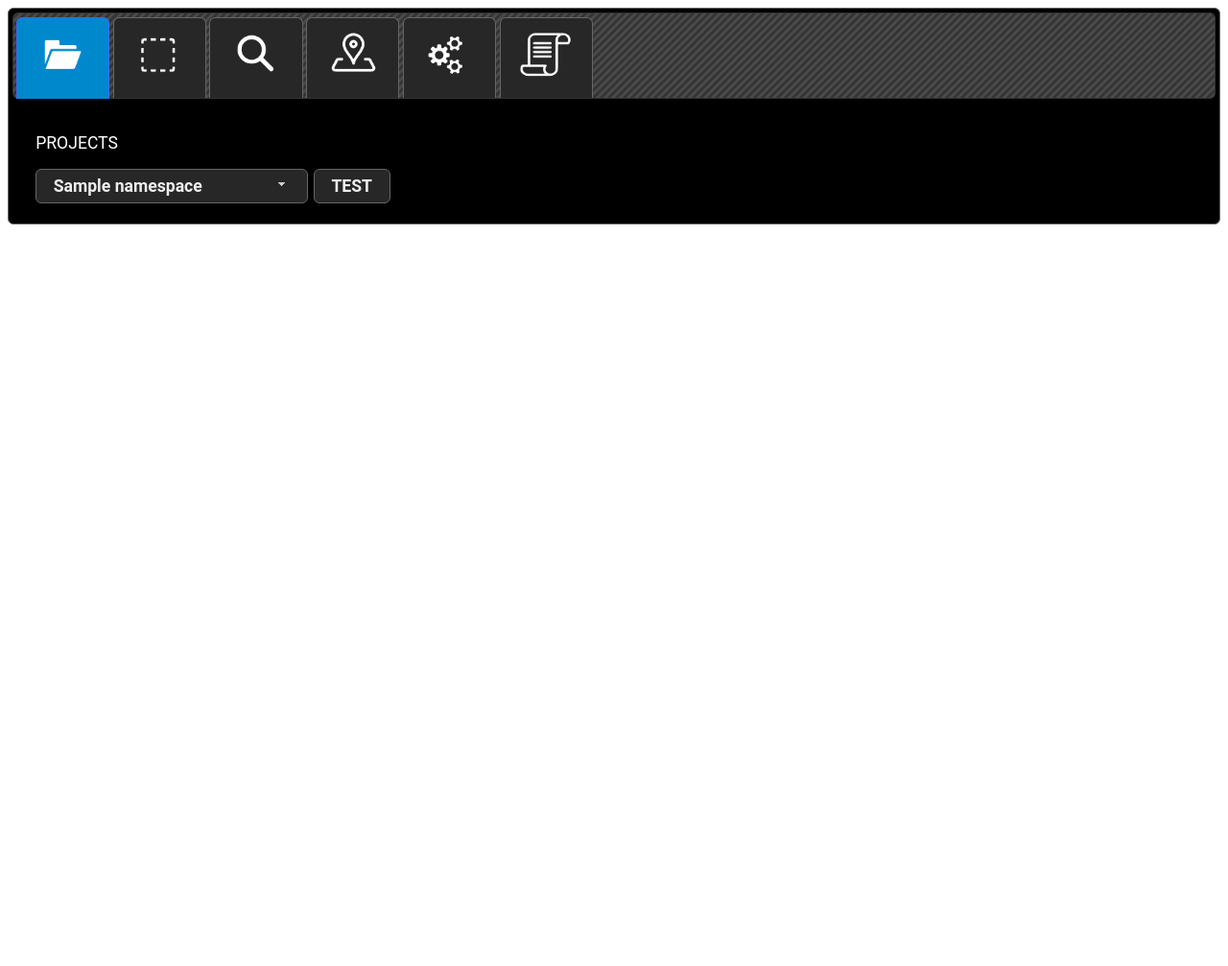
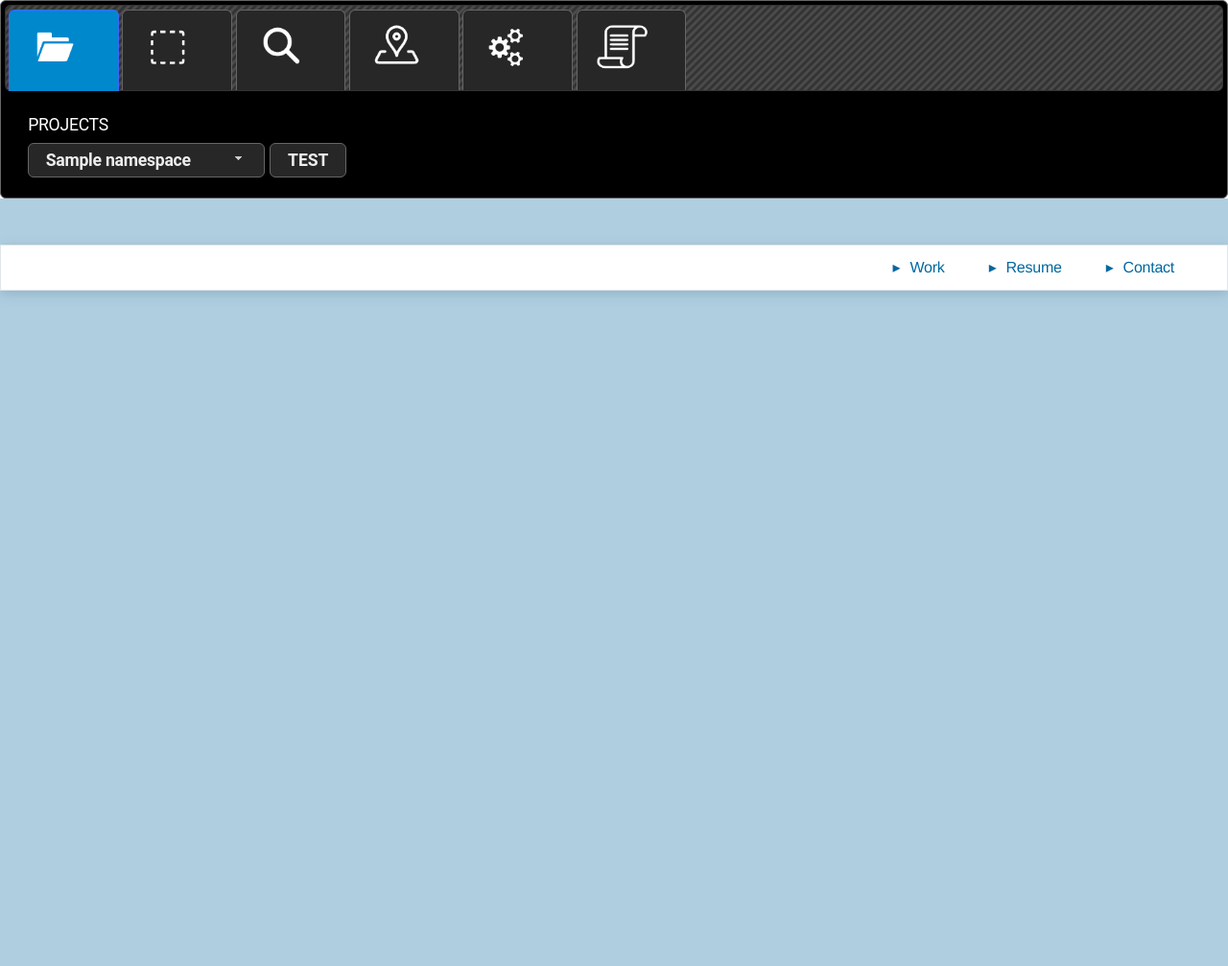
Before and after one commit to menchelab/Analytics_Module, a Flask app: template templates/dd_dash.html in a window 1280 px wide. Shown: the whole page at 96% size. Before the commit the page ends 234 px from the top, so only its background shows below. Run offline with Flask 2, Linux system fonts and the light colour scheme; the template is opened without the code that fills it: most values are stand-ins (such as "Sample title", 1, 10 or a date in 2020); data that the repository does not hold is empty; parts of the project's set-up code (start-up, migrations or seed data) failed here and were passed over; some libraries are stand-ins or nearby versions.

Commit message:
placeholder for taxonomy dropdown

```diff
--- /dev/null
+++ b/static/css/dropdown.css
@@ -0,0 +1,389 @@
+/* This plugin is getting overhauled. */
+/* It's getting written in CoffeeScript. */
+/* It will be fully accessible. */
+/* It will have arrow keybindings. */
+/* The SCSS will be provided here. */
+
+/* Compiled SCSS */
+
+@viewport {
+  width: device-width;
+  zoom: 1;
+}
+
+* {
+  margin: 0;
+  border: 0;
+  padding: 0;
+  word-wrap: break-word;
+  box-sizing: border-box;
+  -webkit-transform: translateZ(0);
+  transform: translateZ(0);
+}
+
+*:focus {
+  outline-offset: -0.5em;
+  outline-width: 0.25em;
+}
+
+a {
+  text-decoration: none;
+}
+
+a:hover {
+  cursor: pointer;
+}
+
+* {
+  -webkit-font-smoothing: antialiased;
+  -moz-osx-font-smoothing: grayscale;
+}
+
+body {
+  font-family: "Helvetica Neue", "Helvetica", "Arial", sans-serif;
+  line-height: 2;
+}
+
+ul,
+ol {
+  margin-top: 1em;
+  list-style-position: inside;
+}
+
+li::before {
+  content: '';
+  padding-left: 1em;
+}
+
+body {
+  min-width: 320px;
+}
+
+.center {
+  width: 100%;
+  max-width: 120em;
+  margin: auto;
+}
+
+[class^='grid-'] {
+  display: -webkit-box;
+  display: -webkit-flex;
+  display: -ms-flexbox;
+  display: flex;
+  -webkit-flex-wrap: wrap;
+  -ms-flex-wrap: wrap;
+  flex-wrap: wrap;
+  -webkit-box-pack: justify;
+  -webkit-justify-content: space-between;
+  -ms-flex-pack: justify;
+  justify-content: space-between;
+}
+
+[class^='column-'] {
+  width: 100%;
+}
+
+html {
+  overflow-x: hidden;
+}
+
+.menu {
+  -webkit-user-select: none;
+  -moz-user-select: none;
+  -ms-user-select: none;
+  user-select: none;
+  white-space: nowrap;
+}
+
+@media (min-width: 960px) {
+  .menu {
+    padding-right: 1.5em;
+    padding-left: 1.5em;
+  }
+}
+
+.menu ul {
+  margin: 0;
+  display: -webkit-box;
+  display: -webkit-flex;
+  display: -ms-flexbox;
+  display: flex;
+  -webkit-box-orient: horizontal;
+  -webkit-box-direction: normal;
+  -webkit-flex-direction: row;
+  -ms-flex-direction: row;
+  flex-direction: row;
+}
+
+.menu li {
+  list-style: none;
+}
+
+.menu li::before {
+  content: none;
+  padding: 0;
+}
+
+.menu li ul {
+  display: block;
+}
+
+.menu a {
+  display: block;
+  height: 3em;
+  line-height: 3em;
+  padding-right: 2em;
+  padding-left: 2em;
+}
+
+.menu a[href='#']::before {
+  content: '▸';
+  display: block;
+  width: 1.5em;
+  height: 1.5em;
+  position: absolute;
+  top: 0.75em;
+  left: 0.375em;
+  line-height: 1.5em;
+  text-align: center;
+  -webkit-transition: -webkit-transform 0.25s;
+  transition: transform 0.25s;
+}
+
+.menu a[href='#'].toggled::before {
+  -webkit-transform: rotate(90deg);
+  -ms-transform: rotate(90deg);
+  transform: rotate(90deg);
+}
+
+.column-menu-left,
+.column-menu-right {
+  display: -webkit-box;
+  display: -webkit-flex;
+  display: -ms-flexbox;
+  display: flex;
+  -webkit-box-flex: 1;
+  -webkit-flex: 1;
+  -ms-flex: 1;
+  flex: 1;
+  height: 3em;
+}
+
+.column-menu-right {
+  -webkit-box-pack: end;
+  -webkit-justify-content: flex-end;
+  -ms-flex-pack: end;
+  justify-content: flex-end;
+}
+
+.menu-icons a {
+  background-size: 50%;
+  background-repeat: no-repeat;
+  background-position: center;
+}
+
+@media (max-width: 960px) {
+  .menu-drawer {
+    display: block;
+    width: 100%;
+    height: calc(100vh - 6em) !important;
+    position: absolute;
+    top: 3em;
+  }
+}
+
+.menu-drawer.toggled {
+  -webkit-transform: translate(-100%, 0);
+  -ms-transform: translate(-100%, 0);
+  transform: translate(-100%, 0);
+}
+
+@media (min-width: 960px) {
+  .menu-drawer.toggled {
+    -webkit-transform: translate(0%, 0);
+    -ms-transform: translate(0%, 0);
+    transform: translate(0%, 0);
+  }
+}
+
+.menu-drawer ul {
+  -webkit-box-orient: vertical;
+  -webkit-box-direction: normal;
+  -webkit-flex-direction: column;
+  -ms-flex-direction: column;
+  flex-direction: column;
+}
+
+@media (min-width: 960px) {
+  .menu-drawer ul {
+    -webkit-box-orient: horizontal;
+    -webkit-box-direction: normal;
+    -webkit-flex-direction: row;
+    -ms-flex-direction: row;
+    flex-direction: row;
+  }
+}
+
+@media (min-width: 960px) {
+  .menu-drawer li {
+    position: relative;
+  }
+}
+
+.menu-drawer li ul {
+  visibility: hidden;
+  height: 0;
+  min-width: 100%;
+  opacity: 0;
+  overflow: hidden;
+  -webkit-box-orient: vertical;
+  -webkit-box-direction: normal;
+  -webkit-flex-direction: column;
+  -ms-flex-direction: column;
+  flex-direction: column;
+}
+
+@media (min-width: 960px) {
+  .menu-drawer li ul {
+    position: absolute;
+    top: 3em;
+    right: 0;
+  }
+}
+
+.menu-drawer li ul.toggled {
+  visibility: visible;
+  opacity: 1;
+}
+
+@media (min-width: 960px) {
+  .menu-drawer li ul ul {
+    position: relative;
+    top: 0;
+  }
+}
+
+.menu-button {
+  visibility: visible;
+}
+
+@media (min-width: 960px) {
+  .menu-button {
+    visibility: hidden;
+  }
+}
+
+@media (max-width: 960px) {
+  .page.opened {
+    -webkit-transform: translate(-50%, 0);
+    -ms-transform: translate(-50%, 0);
+    transform: translate(-50%, 0);
+  }
+}
+
+* {
+  -webkit-transition-property: height margin -webkit-transform opacity color background;
+  transition-property: height margin transform opacity color background;
+  -webkit-transition-duration: 0.25s;
+  transition-duration: 0.25s;
+}
+
+.menu {
+  box-shadow: 0 0.125em 0.5em rgba(0, 51, 79, 0.0625), 0 0.25em 1em rgba(0, 51, 79, 0.125), inset 0 0 0 1px rgba(0, 51, 79, 0.125);
+  background-color: #FFF;
+}
+
+@media (min-width: 960px) {
+  .menu ul ul {
+    border-radius: 0.5em;
+    box-shadow: 0 0.125em 0.5em rgba(0, 51, 79, 0.0625), 0 0.25em 1em rgba(0, 51, 79, 0.125), inset 0 0 0 1px rgba(0, 51, 79, 0.125);
+    background-color: #FFF;
+  }
+}
+
+@media (min-width: 960px) {
+  .menu ul ul.toggled {
+    margin-top: 0.375em;
+  }
+}
+
+.menu ul ul ul {
+  background-color: rgba(0, 103, 159, 0.1875);
+}
+
+@media (min-width: 960px) {
+  .menu ul ul ul {
+    border-radius: 0;
+    box-shadow: none;
+  }
+}
+
+.menu ul ul ul.toggled {
+  margin-top: auto;
+}
+
+.menu a {
+  color: #00679f;
+}
+
+.menu a:hover,
+.menu a:focus {
+  color: #FFF;
+  background-color: rgba(0, 103, 159, 0.625) !important;
+}
+
+.menu a:focus {
+  outline: none;
+}
+
+.menu a.toggled {
+  color: #FFF;
+  background-color: rgba(0, 103, 159, 0.625);
+}
+
+.menu-button::after {
+  display: block;
+  content: '≡';
+  -webkit-transform: scale(2.5, 2);
+  -ms-transform: scale(2.5, 2);
+  transform: scale(2.5, 2);
+}
+
+@media (max-width: 960px) {
+  .menu-drawer {
+    background-color: #FFF;
+    box-shadow: 0 0.125em 0.5em rgba(0, 51, 79, 0.0625), 0 0.25em 1em rgba(0, 51, 79, 0.125), inset 0 0 0 1px rgba(0, 51, 79, 0.125);
+  }
+}
+
+.menu {
+  width: 100%;
+  margin-top: 3em;
+  position: absolute;
+  z-index: 1;
+}
+
+.menu.scrolled {
+  margin-top: 0;
+  position: fixed;
+}
+
+.menu.animated {
+  background-color: #000;
+}
+
+body {
+  height: 100vh;
+  font-family: 'Helvetica Neue', 'Helvetica', 'Arial', sans-serif;
+  letter-spacing: -0.01563em;
+  background-position: center;
+  background-repeat: no-repeat;
+  background-size: cover;
+}
+
+.page {
+  width: 100vw;
+  height: 100vh;
+  position: fixed;
+  background-color: rgba(127, 179, 207, 0.625);
+}
--- a/static/js/MyUi.js
+++ b/static/js/MyUi.js
@@ -5,6 +5,7 @@
 // add MAPPINGS TO UI ELEMENTS HERE //
 
 $(document).ready(function () {
+  $('#menu').dropdown();
 
 
   //LOAD NAMESPACE MENU TAB 1
@@ -92,7 +93,6 @@ $(function () {
         $("#LoadSelection").click(function (event) {
             event.preventDefault();
             logger($("#selectMode").val() + " " + $("#selections").val() );
-            //ActivateVRkeyboard("test");
         });
     });
 
@@ -105,9 +105,12 @@ $(function () {
         event.preventDefault();
 
         ActivateVRkeyboard("saveSel");
-        //ue4("GetSelection","oggggoggogg");
     });
   });
+
+
+
+
 
 
 
@@ -227,44 +230,5 @@ $(function () {
   ///////INIT HERE
 
  GetDbFileNames1();
-  console.log("running myui")
-
-
-
-
-    //drawit(input);
-
-
-
-
-
-  // INITIALIZE STUFF HERE
-  //read files and populate ui's
-
-
-
-  /*     document.getElementById("SendButton").onclick = function() {
-          postFlask("/_receive_json/", nodes)
-      };
-      document.getElementById("ReadButton").onclick = function() {
-          postFlask("/_request_json/", requestTxt)
-      }; */
-
-
-  /*     $( "#slider-6" ).slider({
-                 range:false,
-                 min: 0,
-                 max: 500,
-                 values: [250],
-
-                 slide: function( event, ui ) {
-                    // $( "#slidevalue" )
-                       //.val( "$" + ui.values[ 0 ] + " - $" + ui.values[ 1 ] );
-                        logger(ui.values[ 0 ] );
-                        ue4("print", ui.values[ 0 ]);
-                 }
-       }); */
-
-
 
 });
--- /dev/null
+++ b/static/js/dropdown.js
@@ -0,0 +1,106 @@
+(function($) {
+
+  console.log("I haz JS");
+
+  // Reverse
+  // =============================================
+  $.fn.reverse = [].reverse;
+
+  // jQuery Extended Family Selectors
+  // =============================================
+  $.fn.cousins = function(filter) {
+    return $(this).parent().siblings().children(filter);
+  };
+
+  $.fn.piblings = function(filter) {
+    return $(this).parent().siblings(filter);
+  };
+
+  $.fn.niblings = function(filter) {
+    return $(this).siblings().children(filter);
+  };
+
+  // Update
+  // =============================================
+  $.fn.update = function() {
+    return $(this);
+  };
+
+  // Dropdown
+  // =============================================
+  $.fn.dropdown = function(options) {
+
+    // Store object
+    var $this = $(this);
+
+    // Settings
+    var settings = $.extend({
+      className : 'toggled',
+    }, options);
+
+    // Simplify variable names
+    var className = settings.className;
+
+    // List selectors
+    var $ul = $this.find('ul'),
+        $li = $this.find('li'),
+        $a  = $this.find('a');
+
+    // Menu selectors
+    var $drawers = $a.next($ul),      // All unordered lists after anchors are drawers
+        $buttons = $drawers.prev($a), // All anchors previous to drawers are buttons
+        $links   = $a.not($buttons);  // All anchors that are not buttons are links
+
+    // Toggle menu on-click
+    $buttons.on('click', function() {
+      console.log("I clicked on button!")
+      var $button = $(this),
+          $drawer = $button.next($drawers),
+          $piblingDrawers = $button.piblings($drawers);
+
+      // Toggle button and drawer
+      $button.toggleClass(className);
+      $drawer.toggleClass(className).css('height', '');
+
+      // Reset children
+      $drawer.find($buttons).removeClass(className);
+      $drawer.find($drawers).removeClass(className).css('height', '');
+
+      // Reset cousins
+      $piblingDrawers.find($buttons).removeClass(className);
+      $piblingDrawers.find($drawers).removeClass(className).css('height', '');
+
+      // Animate height auto
+      $drawers.update().reverse().each(function() {
+        var $drawer = $(this);
+        if($drawer.hasClass(className)) {
+          var $clone = $drawer.clone().css('display', 'none').appendTo($drawer.parent()),
+              height = $clone.css('height', 'auto').height() + 'px';
+          $clone.remove();
+          $drawer.css('height', '').css('height', height);
+        }
+        else {
+          $drawer.css('height', '');
+        }
+      });
+    });
+
+    // Close menu
+    function closeMenu() {
+      $buttons.removeClass(className);
+      $drawers.removeClass(className).css('height', '');
+    }
+
+    // Close menu after link is clicked
+    $links.click(function() {
+      closeMenu();
+    });
+
+    // Close menu when off-click and focus-in
+    $(document).on('click focusin', function(event) {
+      if(!$(event.target).closest($buttons.parent()).length) {
+        closeMenu();
+      }
+    });
+  };
+})(jQuery);
--- a/tables.py
+++ b/tables.py
@@ -218,11 +218,11 @@ class Attribute:
     def attributes_for_node(db_namespace, node_id, attr_namespace=None):
         namespace_clause = " AND a.namespace = \"%s\"" % attr_namespace if attr_namespace else ""
         query = """
-            SELECT DISTINCT a.id, a.name, a.description, a.namespace, distance, at.value
+            SELECT DISTINCT a.id, a.name, a.description, a.namespace, distance, na.value
             FROM %s.attributes a
             JOIN %s.attribute_taxonomies at ON a.id = at.parent_id
             JOIN %s.nodes_attributes na ON na.attribute_id = at.child_id
-            WHERE node_id = %d
+            WHERE node_id = %s
             %s
         """ % (db_namespace, db_namespace, db_namespace, node_id, namespace_clause)
         cursor = Base.execute_query(query)
--- a/templates/dd_dash.html
+++ b/templates/dd_dash.html
@@ -8,6 +8,7 @@
 <head>
   <link rel="stylesheet" href="{{ url_for('static', filename='css/jquery-ui.css') }}">
   <link rel="stylesheet" href="{{ url_for('static', filename='css/SwagStyle.css') }}">
+  <link rel="stylesheet" href="{{ url_for('static', filename='css/dropdown.css') }}">
   <link rel="shortcut icon" href="{{ url_for('static', filename='favicon.ico') }}">
 
   <!-- <link href = "https://code.jquery.com/ui/1.10.4/themes/ui-lightness/jquery-ui.css" -->
@@ -20,6 +21,7 @@
   <script type="text/javascript" src="{{ url_for('static', filename='js/dataDiVR_API.js') }}"></script>
   <script type="text/javascript" src="{{ url_for('static', filename='js/MyUi.js') }}"></script>
   <script type="text/javascript" src="{{ url_for('static', filename='js/d3ForceGraph.js') }}"></script>
+  <script type="text/javascript" src="{{ url_for('static', filename='js/dropdown.js') }}"></script>
 
   <!-- add d3 for fun and profit (and for the randomwalk tab) -->
 
@@ -120,4 +122,78 @@
   </div>
 
 
+
+   <div class="menu root" id="menu">
+    <div class="center">
+      <div class="grid-menu">
+        <div class="column-menu-left"></div>
+        <div class="column-menu-right"><a class="menu-button" id="menu-button" href="#"></a>
+          <nav class="menu-drawer" id="menu-drawer">
+            <ul>
+              <li><a href="#">Work</a>
+                <ul>
+                  <li><a href="#">Project 1</a>
+                    <ul>
+                      <li><a href="#">Project 1.1</a>
+                        <ul>
+                          <li><a href="#">Project 1.1.1</a>
+                            <ul>
+                              <li><a href="#">Project 1.1.1.1</a>
+                                <ul>
+                                  <li><a href="#link">Project 1.1.1.1.1</a></li>
+                                  <li><a href="#link">Project 1.1.1.1.2</a></li>
+                                  <li><a href="#link">Project 1.1.1.1.3</a></li>
+                                </ul>
+                                <li><a href="#link">Project 1.1.1.2</a></li>
+                                <li><a href="#link">Project 1.1.1.3</a></li>
+                              </li>
+                            </ul>
+                            <li><a href="#link">Project 1.1.2</a></li>
+                            <li><a href="#link">Project 1.1.3</a></li>
+                          </li>
+                        </ul>
+                        <li><a href="#link">Project 1.2</a></li>
+                        <li><a href="#link">Project 1.3</a></li>
+                      </li>
+                    </ul>
+                    <li><a href="#">Project 2</a>
+                      <ul>
+                        <li><a href="#link">Project 2.1</a></li>
+                        <li><a href="#link">Project 2.2</a></li>
+                        <li><a href="#link">Project 2.3</a></li>
+                      </ul>
+                    </li>
+                    <li><a href="#">Project 3</a>
+                      <ul>
+                        <li><a href="#link">Project 3.1</a></li>
+                        <li><a href="#link">Project 3.2</a></li>
+                        <li><a href="#link">Project 3.3</a></li>
+                      </ul>
+                    </li>
+                  </li>
+                </ul>
+                <li><a href="#">Resume</a>
+                  <ul>
+                    <li><a href="#link">Resume 1</a></li>
+                    <li><a href="#link">Resume 2</a></li>
+                    <li><a href="#link">Resume 3</a></li>
+                  </ul>
+                </li>
+                <li><a href="#">Contact</a>
+                  <ul>
+                    <li><a href="#link">Contact 1</a></li>
+                    <li><a href="#link">Contact 2</a></li>
+                    <li><a href="#link">Contact 3</a></li>
+                  </ul>
+                </li>
+              </li>
+            </ul>
+          </nav>
+        </div>
+      </div>
+    </div>
+  </div>
+  <div class="page" id="page"></div>
+
+
 </body>
```
